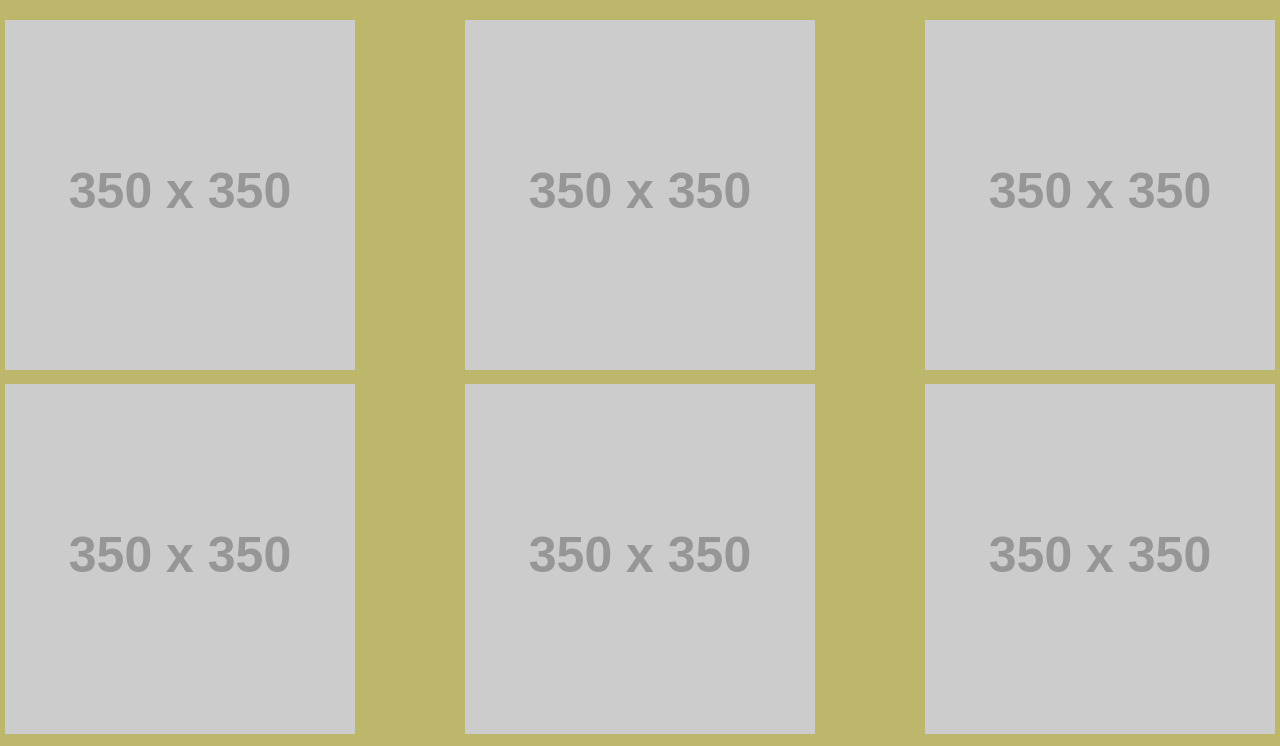
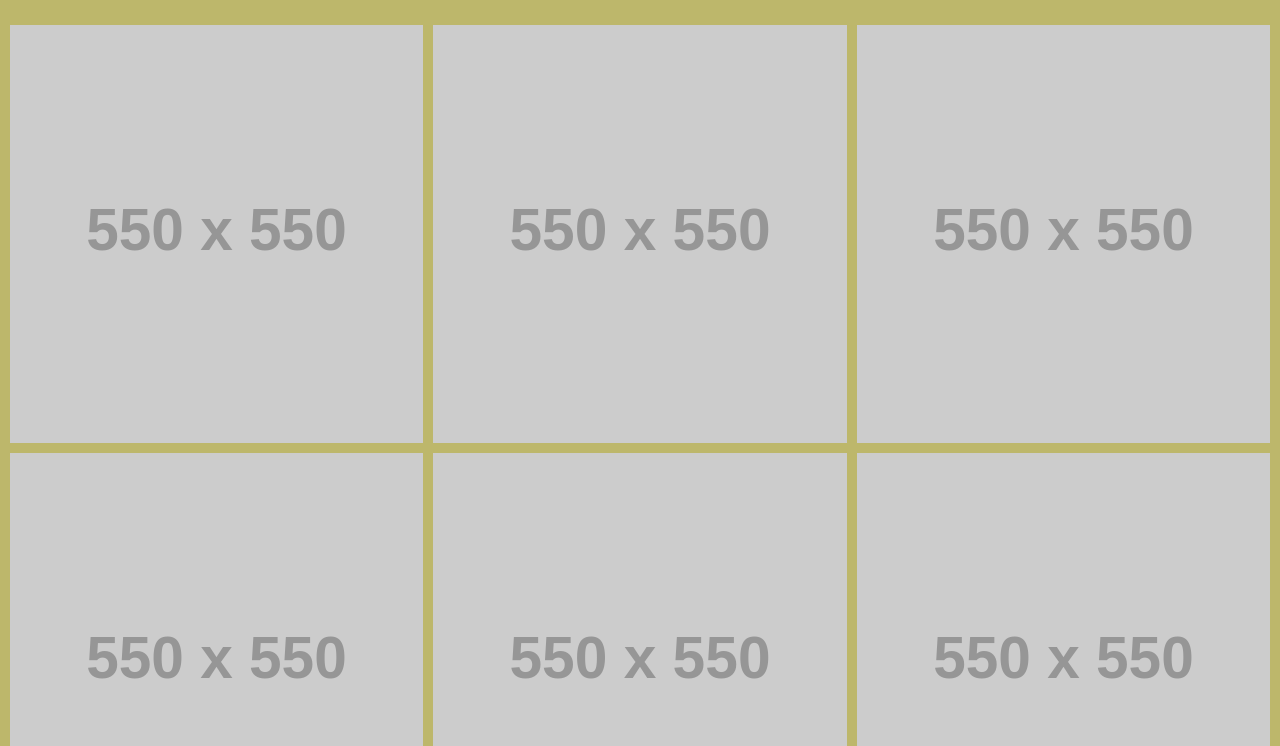
Before and after one commit to Kolya-YA/FirstStep, a plain HTML site: page index.html in a window 1280 px wide. Shown: the part 138-884 px from the top of the page. Drawn offline with Linux system fonts and the light colour scheme; placeholder pictures from the web are drawn by us.

Commit message:
настройка галереи

```diff
--- a/css/styles.css
+++ b/css/styles.css
@@ -39,7 +39,7 @@ body {
   font-weight: 300;
   display: flex;
   flex-direction: column;
-  margin: 0 5px;
+  margin: 0 5px 5px;
 }
 
 .page-header {
@@ -93,19 +93,24 @@ body {
   margin: 0 auto;
 }
 
+.portfolio {
+  display: flex;
+  flex-wrap: wrap;
+  justify-content: space-around;
+}
+
 .portfolio-photo {
   position: relative;
   overflow: hidden;
-/*
-  max-width: 350px;
-  max-height: 350px;
-*/
-  flex: 0 1 350px;
-  margin-bottom: 10px;
+
+  flex: 1 0 350px;
+  max-width: 550px;
+  margin: 5px;
 }
 
-.portfolio-photo {
+.portfolio-photo img {
   width: 100%;
+  height: 100%;
 }
 
 .portfolio-photo-caption {
@@ -122,13 +127,6 @@ body {
 
 .portfolio-photo:hover .portfolio-photo-caption {
   top: 0px;
-}
-
-.portfolio {
-  display: flex;
-  flex-wrap: wrap;
-  justify-content: space-between;
-  align-content: space-between;
 }
 
 .footer {
--- a/index.html
+++ b/index.html
@@ -45,7 +45,7 @@
     <div class="portfolio">
 
       <div class="portfolio-photo">
-        <img src="//placehold.it/350x350#">
+        <img src="//placehold.it/550x550#">
         <div class="portfolio-photo-caption">
           <h2>Название фото</h2>
           <hr>
@@ -54,7 +54,7 @@
         </div>
       </div>
       <div class="portfolio-photo">
-        <img src="//placehold.it/350x350#">
+        <img src="//placehold.it/550x550#">
         <div class="portfolio-photo-caption">
           <h2>Название фото</h2>
           <hr>
@@ -63,7 +63,7 @@
         </div>
       </div>
       <div class="portfolio-photo">
-        <img src="//placehold.it/350x350#">
+        <img src="//placehold.it/550x550#">
         <div class="portfolio-photo-caption">
           <h2>Название фото</h2>
           <hr>
@@ -72,7 +72,7 @@
         </div>
       </div>
       <div class="portfolio-photo">
-        <img src="//placehold.it/350x350#">
+        <img src="//placehold.it/550x550#">
         <div class="portfolio-photo-caption">
           <h2>Название фото</h2>
           <hr>
@@ -81,7 +81,7 @@
         </div>
       </div>
       <div class="portfolio-photo">
-        <img src="//placehold.it/350x350#">
+        <img src="//placehold.it/550x550#">
         <div class="portfolio-photo-caption">
           <h2>Название фото</h2>
           <hr>
@@ -90,7 +90,7 @@
         </div>
       </div>
       <div class="portfolio-photo">
-        <img src="//placehold.it/350x350#">
+        <img src="//placehold.it/550x550#">
         <div class="portfolio-photo-caption">
           <h2>Название фото</h2>
           <hr>
@@ -99,7 +99,7 @@
         </div>
       </div>
       <div class="portfolio-photo">
-        <img src="//placehold.it/350x350#">
+        <img src="//placehold.it/550x550#">
         <div class="portfolio-photo-caption">
           <h2>Название фото</h2>
           <hr>
@@ -108,7 +108,7 @@
         </div>
       </div>
       <div class="portfolio-photo">
-        <img src="//placehold.it/350x350#">
+        <img src="//placehold.it/550x550#">
         <div class="portfolio-photo-caption">
           <h2>Название фото</h2>
           <hr>
@@ -121,6 +121,9 @@
         <p>Несколько лет назад, несколько фотографов, собравшись вместе несколько раз, решили создать проект, который позволил бы реализовать профессиональные амбиции. Так появилось фотографическое агентство GurFoto.Ru<br>
         Прошло еще несколько лет и вот сейчас мы можем уверенно говорить о том, что проект состоялся! С одной стороны наше агентство предлагает довольно большой перечень услуг, с другой стороны, участники проекта реализуют свои творческие идеи и весьма успешно.<br>
         Очень важным направлением для нас стало создание мультимедийных продуктов: виртуальных туров и участие в проекте Google Просмотр улиц|Сертифицировано. Традиционная фотография в самых разных жанрах: архитектурная съемка, фото интерьеров, предметная съемка и репортаж.</p>
+        <h2>Google Просмотр улиц|Сертифицировано</h2>
+        <p>Проект, предметом которого, являются виртуальные туры в технологии Google просмотр улиц|Сертифицировано. Такой тур привязывается к аккаунту бизнеса в Google и сопровождают пользователя во всех «гугловских» проектах: Google Поиск, Карты, Google+ и т.д.<br>
+        Когда представление Вашего бизнеса в «мировой сети» сопровождает такая «игра», как виртуальный тур — потенциальный клиент обязательно попадает в сети Google панорам!</p>
         <h2>Виртуальные туры</h2>
         <p>Чтобы сделать бизнес еще более заметным, превратить знакомство с ним в игру, используют классические виртуальные туры. На первый взгляд, классические виртуальные туры мало отличаются от Google Панорам… но это только на первый взгляд! Если проект от Google предлагает единый интерфейс и планетарную доступность, то в классическом туре «ведет» творческое начало. Профессионально сделанный тур представляет собой захватывающую игру, любая фантазия в оформлении интерфейсов, неожиданные повороты ожидают в каждой сферической панораме — это сложно описать словами лучше посмотреть… верней «поиграть» в виртуальные туры.</p>
         <h2>Фотографии</h2>
```
